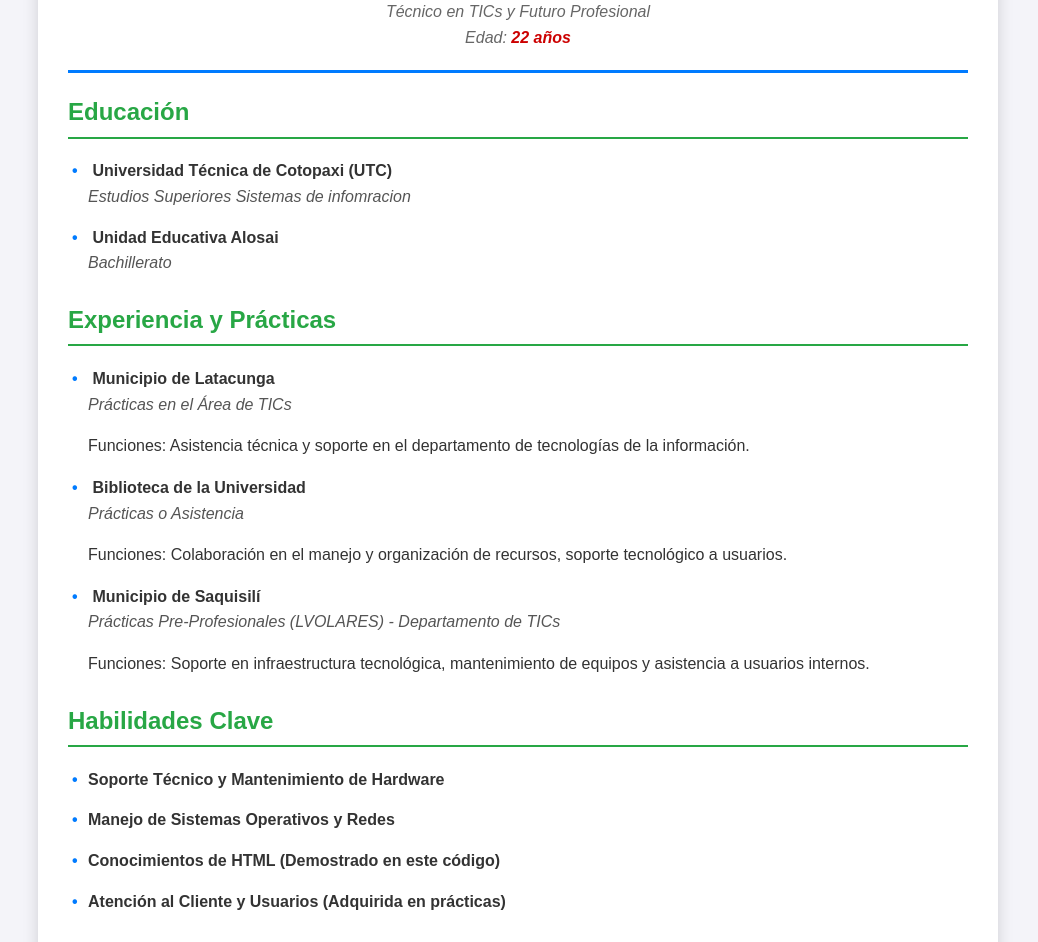
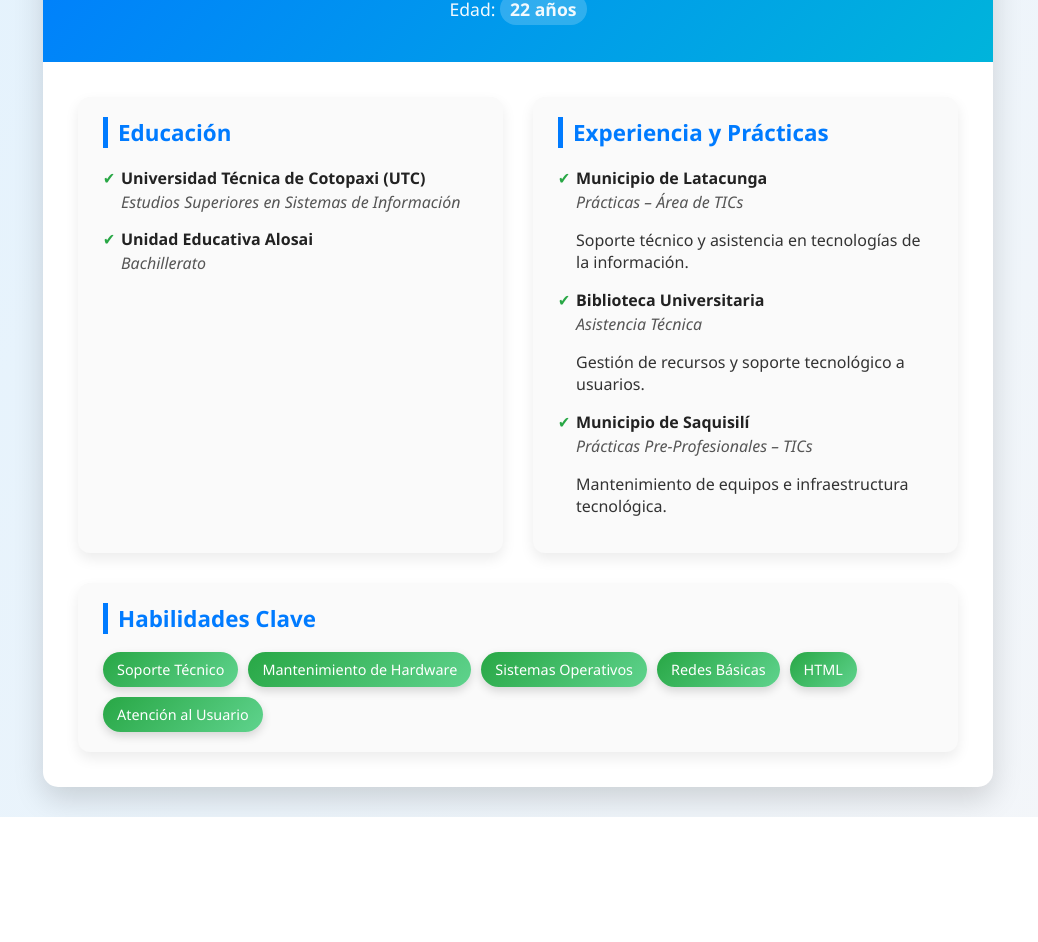
Before and after one commit to J2D-MBUE/J2D-MBUE.github.io, a plain HTML site: page index.html in a window 1280 px wide. Shown: the part 160-1102 px from the top of the page, without its empty margins (122-1160 px from the left). After the commit the page ends 977 px from the top, so only its background shows below. Drawn offline with Linux system fonts and the light colour scheme.

Commit message:
Update index.html

```diff
--- a/index.html
+++ b/index.html
@@ -4,107 +4,155 @@
     <meta charset="UTF-8">
     <meta name="viewport" content="width=device-width, initial-scale=1.0">
     <title>CV - Jhefferson David Daquilema Pullay</title>
+
     <style>
-        /* Estilos generales para el cuerpo de la página */
+        /* ===== ESTILOS GENERALES ===== */
         body {
-            font-family: 'Arial', sans-serif;
-            background-color: #f4f4f9; /* Fondo muy claro (gris azulado suave) */
-            color: #333; /* Color de texto principal (gris oscuro) */
+            font-family: 'Segoe UI', Tahoma, Geneva, Verdana, sans-serif;
+            background: linear-gradient(120deg, #e3f2fd, #f4f6f9);
             margin: 0;
-            padding: 20px;
-            text-align: center;
-            line-height: 1.6;
+            padding: 30px;
+            color: #333;
         }
 
-        /* Contenedor principal del CV para centrar y dar un tamaño fijo */
+        /* ===== CONTENEDOR PRINCIPAL ===== */
         .cv-container {
-            max-width: 900px; /* Ancho máximo para el contenido del CV */
-            margin: 40px auto; /* Centrar el contenedor en la página */
-            background-color: #ffffff; /* Fondo blanco para el CV */
-            border-radius: 12px;
-            box-shadow: 0 8px 16px rgba(0, 0, 0, 0.15); /* Sombra más pronunciada */
-            padding: 30px;
-            text-align: left; /* Alinear el contenido del CV a la izquierda */
+            max-width: 950px;
+            margin: auto;
+            background: #ffffff;
+            border-radius: 15px;
+            box-shadow: 0 12px 30px rgba(0, 0, 0, 0.15);
+            overflow: hidden;
+            animation: fadeIn 1s ease-in-out;
         }
 
-        /* Estilos para el encabezado principal */
+        /* ===== HEADER ===== */
         header {
+            background: linear-gradient(135deg, #007bff, #00b4db);
+            color: #fff;
+            padding: 35px 20px;
             text-align: center;
-            padding-bottom: 20px;
-            border-bottom: 3px solid #007bff; /* Separador azul */
-            margin-bottom: 20px;
         }
 
         header h1 {
-            color: #007bff; /* Azul primario */
-            font-size: 2.5em;
             margin: 0;
-            margin-bottom: 5px;
+            font-size: 2.6em;
+            letter-spacing: 1px;
         }
 
         header p {
-            font-style: italic;
-            color: #666;
-            margin: 0;
+            margin: 6px 0;
+            font-size: 1.1em;
+            opacity: 0.95;
         }
 
-        /* Estilos para las secciones del CV */
+        .age {
+            background: rgba(255, 255, 255, 0.2);
+            padding: 4px 10px;
+            border-radius: 20px;
+            font-weight: bold;
+        }
+
+        /* ===== CONTENIDO ===== */
+        .content {
+            padding: 35px;
+            display: grid;
+            grid-template-columns: 1fr 1fr;
+            gap: 30px;
+        }
+
+        /* ===== SECCIONES ===== */
         .section {
-            margin-bottom: 25px;
+            background: #fafafa;
+            padding: 20px 25px;
+            border-radius: 12px;
+            box-shadow: 0 6px 14px rgba(0, 0, 0, 0.08);
+            transition: transform 0.3s ease;
+        }
+
+        .section:hover {
+            transform: translateY(-5px);
         }
 
         .section h2 {
-            color: #28a745; /* Verde para los títulos de sección */
-            border-bottom: 2px solid #28a745;
-            padding-bottom: 5px;
             margin-top: 0;
-            font-size: 1.5em;
+            color: #007bff;
+            border-left: 5px solid #007bff;
+            padding-left: 10px;
+            font-size: 1.4em;
         }
 
-        /* Estilos para los elementos de lista (para educación y experiencia) */
+        /* ===== LISTAS ===== */
         ul {
             list-style: none;
             padding: 0;
-            margin: 0;
+            margin: 15px 0 0;
         }
 
         ul li {
             margin-bottom: 15px;
-            padding-left: 20px;
+            padding-left: 18px;
             position: relative;
         }
 
-        /* Decoración de bullet point */
         ul li::before {
-            content: '•';
-            color: #007bff;
+            content: "✔";
+            position: absolute;
+            left: 0;
+            color: #28a745;
             font-weight: bold;
-            display: inline-block;
-            width: 1em;
-            margin-left: -1em;
         }
 
-        /* Estilo para los nombres de instituciones/empresas */
         .institution-name {
-            font-weight: bold;
-            color: #333;
+            font-weight: 600;
+            color: #222;
         }
 
-        /* Estilo para los títulos/cargos */
         .title-role {
+            display: block;
             font-style: italic;
             color: #555;
-            display: block;
+            margin-top: 2px;
         }
 
-        /* Estilo para la edad */
-        .age {
-            font-weight: bold;
-            color: #cc0000; /* Rojo para destacar la edad */
+        /* ===== HABILIDADES ===== */
+        .skills {
+            display: flex;
+            flex-wrap: wrap;
+            gap: 10px;
+            margin-top: 15px;
         }
 
+        .skill {
+            background: linear-gradient(135deg, #28a745, #5fd38d);
+            color: #fff;
+            padding: 8px 14px;
+            border-radius: 20px;
+            font-size: 0.9em;
+            box-shadow: 0 4px 10px rgba(0, 0, 0, 0.15);
+        }
+
+        /* ===== RESPONSIVE ===== */
+        @media (max-width: 768px) {
+            .content {
+                grid-template-columns: 1fr;
+            }
+        }
+
+        /* ===== ANIMACIÓN ===== */
+        @keyframes fadeIn {
+            from {
+                opacity: 0;
+                transform: translateY(20px);
+            }
+            to {
+                opacity: 1;
+                transform: translateY(0);
+            }
+        }
     </style>
 </head>
+
 <body>
     <div class="cv-container">
         <header>
@@ -113,12 +161,14 @@
             <p>Edad: <span class="age">22 años</span></p>
         </header>
 
+        <div class="content">
+            <!-- EDUCACIÓN -->
             <div class="section">
                 <h2>Educación</h2>
                 <ul>
                     <li>
                         <span class="institution-name">Universidad Técnica de Cotopaxi (UTC)</span>
-                    <span class="title-role">Estudios Superiores Sistemas de infomracion </span>
+                        <span class="title-role">Estudios Superiores en Sistemas de Información</span>
                     </li>
                     <li>
                         <span class="institution-name">Unidad Educativa Alosai</span>
@@ -127,37 +177,41 @@
                 </ul>
             </div>
 
+            <!-- EXPERIENCIA -->
             <div class="section">
                 <h2>Experiencia y Prácticas</h2>
                 <ul>
                     <li>
                         <span class="institution-name">Municipio de Latacunga</span>
-                    <span class="title-role">Prácticas en el Área de TICs</span>
-                    <p>Funciones: Asistencia técnica y soporte en el departamento de tecnologías de la información.</p>
+                        <span class="title-role">Prácticas – Área de TICs</span>
+                        <p>Soporte técnico y asistencia en tecnologías de la información.</p>
                     </li>
                     <li>
-                    <span class="institution-name">Biblioteca de la Universidad</span>
-                    <span class="title-role">Prácticas o Asistencia</span>
-                    <p>Funciones: Colaboración en el manejo y organización de recursos, soporte tecnológico a usuarios.</p>
+                        <span class="institution-name">Biblioteca Universitaria</span>
+                        <span class="title-role">Asistencia Técnica</span>
+                        <p>Gestión de recursos y soporte tecnológico a usuarios.</p>
                     </li>
                     <li>
                         <span class="institution-name">Municipio de Saquisilí</span>
-                    <span class="title-role">Prácticas Pre-Profesionales (LVOLARES) - Departamento de TICs</span>
-                    <p>Funciones: Soporte en infraestructura tecnológica, mantenimiento de equipos y asistencia a usuarios internos.</p>
+                        <span class="title-role">Prácticas Pre-Profesionales – TICs</span>
+                        <p>Mantenimiento de equipos e infraestructura tecnológica.</p>
                     </li>
                 </ul>
             </div>
 
-        <div class="section">
+            <!-- HABILIDADES -->
+            <div class="section" style="grid-column: span 2;">
                 <h2>Habilidades Clave</h2>
-            <ul>
-                <li><span class="institution-name">Soporte Técnico y Mantenimiento de Hardware</span></li>
-                <li><span class="institution-name">Manejo de Sistemas Operativos y Redes</span></li>
-                <li><span class="institution-name">Conocimientos de HTML (Demostrado en este código)</span></li>
-                <li><span class="institution-name">Atención al Cliente y Usuarios (Adquirida en prácticas)</span></li>
-            </ul>
+                <div class="skills">
+                    <div class="skill">Soporte Técnico</div>
+                    <div class="skill">Mantenimiento de Hardware</div>
+                    <div class="skill">Sistemas Operativos</div>
+                    <div class="skill">Redes Básicas</div>
+                    <div class="skill">HTML</div>
+                    <div class="skill">Atención al Usuario</div>
                 </div>
-
+            </div>
+        </div>
     </div>
 </body>
 </html>
```
Lines whose indentation alone changed are shown as unchanged.
